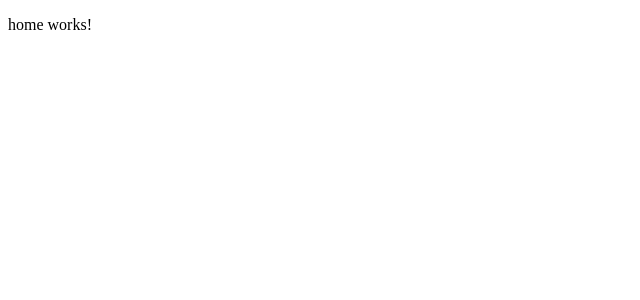
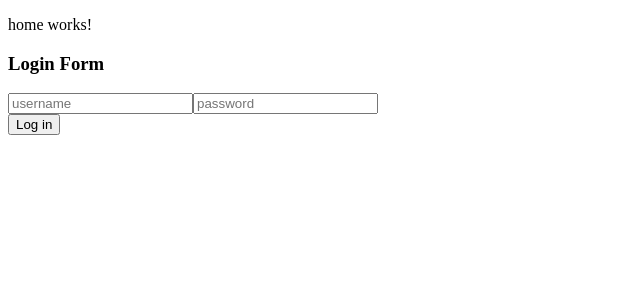
Before and after one commit to Dark0o/PhotoAlbum, an Angular app: page /home in a window 1280 px wide. Shown: the top 300 px of the page, without its empty margins (0-640 px from the left). Built offline with nearby package versions, Linux system fonts and the light colour scheme.

Commit message:
Create LogIn Form

```diff
--- a/src/app/app.module.ts
+++ b/src/app/app.module.ts
@@ -7,6 +7,7 @@ import { LoginComponent } from './login/login.component';
 import { AlbumsComponent } from './albums/albums.component';
 import { PhotosComponent } from './photos/photos.component';
 import { RoutingModule } from './routing/routing.module';
+import { FormsModule } from '@angular/forms';
 
 @NgModule({
   declarations: [
@@ -16,7 +17,7 @@ import { RoutingModule } from './routing/routing.module';
     AlbumsComponent,
     PhotosComponent,
   ],
-  imports: [BrowserModule, RoutingModule],
+  imports: [BrowserModule, RoutingModule, FormsModule],
   providers: [],
   bootstrap: [AppComponent],
 })
--- a/src/app/home/home.component.html
+++ b/src/app/home/home.component.html
@@ -1 +1,2 @@
 <p>home works!</p>
+<app-login></app-login>
--- a/src/app/login/login.component.html
+++ b/src/app/login/login.component.html
@@ -1 +1,17 @@
-<p>login works!</p>
+<div class="container">
+  <h3>Login Form</h3>
+
+  <div>
+    <form #loginForm="ngForm">
+      <div class="input-container">
+        <input class="fields" type='text' name='username' placeholder="username" ngModel>
+        <input class="fields" type="password" name="password" placeholder="password" ngModel>
+      </div>
+
+      <div class="btn-container">
+        <button class="btn" type="submit">Log in</button>
+      </div>
+
+    </form>
+  </div>
+</div>
--- a/src/app/login/login.component.ts
+++ b/src/app/login/login.component.ts
@@ -3,13 +3,10 @@ import { Component, OnInit } from '@angular/core';
 @Component({
   selector: 'app-login',
   templateUrl: './login.component.html',
-  styleUrls: ['./login.component.scss']
+  styleUrls: ['./login.component.scss'],
 })
 export class LoginComponent implements OnInit {
+  constructor() {}
 
-  constructor() { }
-
-  ngOnInit(): void {
-  }
-
+  ngOnInit(): void {}
 }
```
